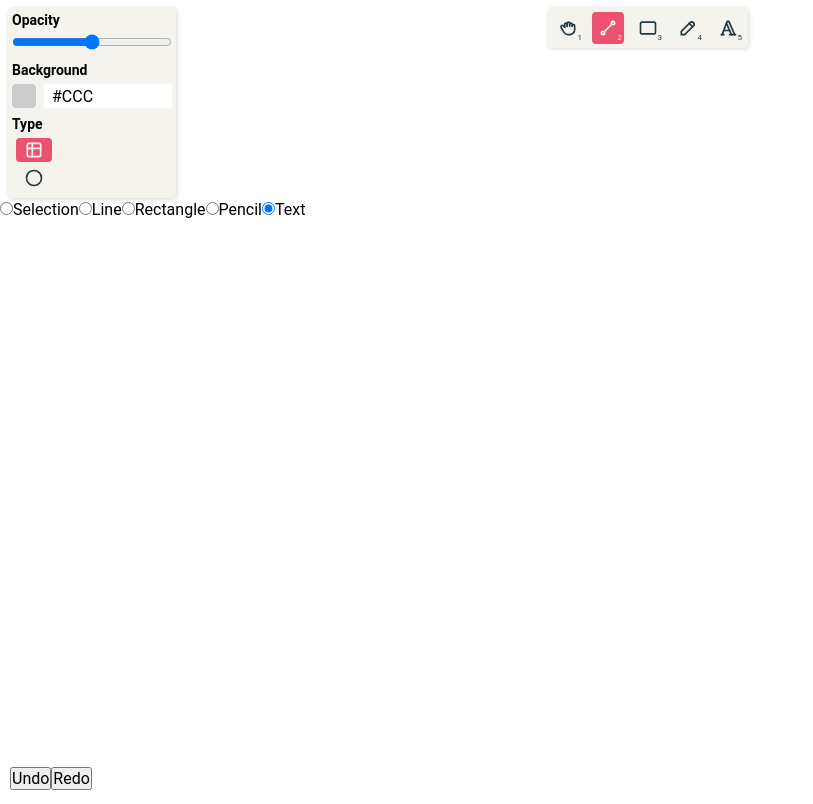
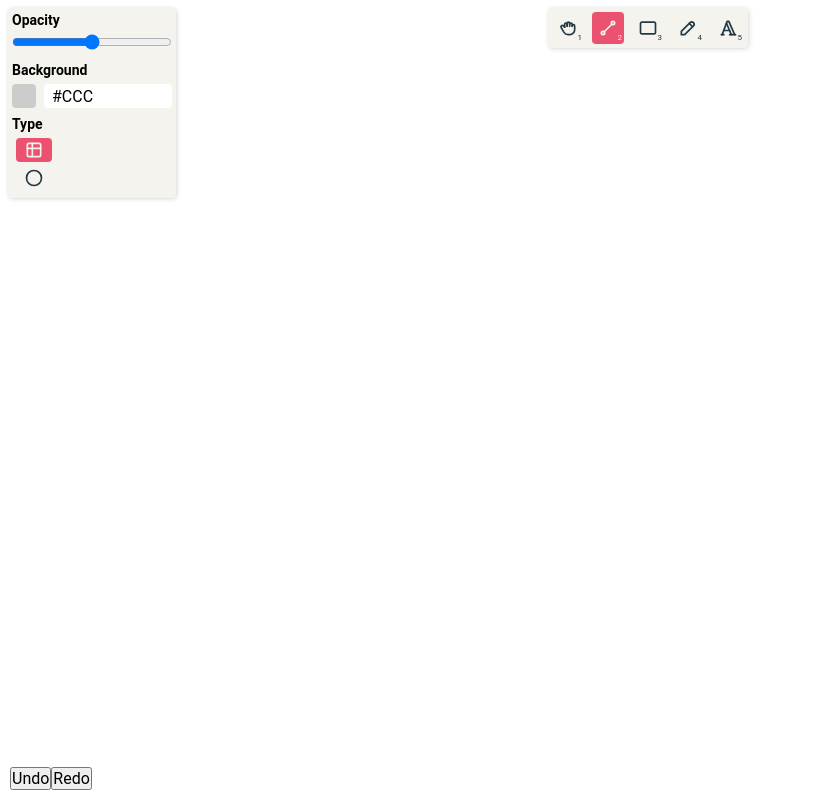
Before and after one commit to assonif/frontend-drawing, a React (Create React App) app: page / in a window 1280 px wide. Shown: the whole page, without its empty margins (0-813 px from the left). Built offline with nearby package versions, Linux system fonts and the light colour scheme.

Commit message:
feature/state managment implemented

```diff
--- a/src/App.js
+++ b/src/App.js
@@ -1,5 +1,7 @@
 import React from 'react';
+
 import { BrowserRouter } from 'react-router-dom';
+import Provider from './provider';
 
 import Router from './routes';
 
@@ -7,10 +9,12 @@ import GlobalStyles from './styles/global';
 
 function App() {
   return (
-    <BrowserRouter>
-      <Router />
-      <GlobalStyles />
-    </BrowserRouter>
+    <Provider>
+      <BrowserRouter>
+        <Router />
+        <GlobalStyles />
+      </BrowserRouter>
+    </Provider>
   );
 }
 
--- a/src/components/Canvas/index.js
+++ b/src/components/Canvas/index.js
@@ -134,9 +134,17 @@
 //   tool: PropTypes.oneOf(['line', 'rectangle', 'selection']).isRequired,
 // };
 
-import React, { useEffect, useLayoutEffect, useRef, useState } from 'react';
+import React, {
+  useContext,
+  useEffect,
+  useLayoutEffect,
+  useMemo,
+  useRef,
+  useState,
+} from 'react';
 import rough from 'roughjs/bundled/rough.esm';
 import getStroke from 'perfect-freehand';
+import { UserContext } from '../../provider';
 
 const generator = rough.generator();
 
@@ -333,9 +341,12 @@ const adjustmentRequired = (type) => ['line', 'rectangle'].includes(type);
 function App() {
   const [elements, setElements, undo, redo] = useHistory([]);
   const [action, setAction] = useState('none');
-  const [tool, setTool] = useState('text');
   const [selectedElement, setSelectedElement] = useState(null);
   const textAreaRef = useRef();
+
+  const { state } = useContext(UserContext);
+
+  const { tool } = useMemo(() => state, [state]);
 
   useLayoutEffect(() => {
     const canvas = document.getElementById('canvas');
@@ -545,43 +556,6 @@ function App() {
 
   return (
     <div>
-      <div style={{ position: 'fixed', top: '200px' }}>
-        <input
-          type="radio"
-          id="selection"
-          checked={tool === 'selection'}
-          onChange={() => setTool('selection')}
-        />
-        <label htmlFor="selection">Selection</label>
-        <input
-          type="radio"
-          id="line"
-          checked={tool === 'line'}
-          onChange={() => setTool('line')}
-        />
-        <label htmlFor="line">Line</label>
-        <input
-          type="radio"
-          id="rectangle"
-          checked={tool === 'rectangle'}
-          onChange={() => setTool('rectangle')}
-        />
-        <label htmlFor="rectangle">Rectangle</label>
-        <input
-          type="radio"
-          id="pencil"
-          checked={tool === 'pencil'}
-          onChange={() => setTool('pencil')}
-        />
-        <label htmlFor="pencil">Pencil</label>
-        <input
-          type="radio"
-          id="text"
-          checked={tool === 'text'}
-          onChange={() => setTool('text')}
-        />
-        <label htmlFor="text">Text</label>
-      </div>
       <div style={{ position: 'fixed', bottom: 0, padding: 10 }}>
         <button onClick={undo}>Undo</button>
         <button onClick={redo}>Redo</button>
--- a/src/pages/Home/index.js
+++ b/src/pages/Home/index.js
@@ -1,21 +1,24 @@
-import React, { useState } from 'react';
+import React, { useContext } from 'react';
 import Canvas from '../../components/Canvas';
 import PageSettings from '../../components/PageSettings';
 import Toolbar from '../../components/Toolbar';
+import { UserContext } from '../../provider';
+import { changeTool } from '../../store/modules/tool/actions';
 import { Container } from './styles';
 
 function Home() {
-  const [tool, setTool] = useState('line');
+  const { dispatch, state } = useContext(UserContext);
 
   const handleChangeTool = (event) => {
     const { name } = event.currentTarget;
-    setTool(name);
+
+    dispatch(changeTool(name));
   };
 
   return (
     <Container>
       <PageSettings />
-      <Toolbar handleChangeTool={handleChangeTool} tool={tool} />
+      <Toolbar handleChangeTool={handleChangeTool} tool={state.tool} />
       {/* <DrawingMenu handleChangeTool={handleChangeTool} /> */}
       <Canvas />
     </Container>
--- /dev/null
+++ b/src/provider.js
@@ -0,0 +1,25 @@
+import React, { createContext, useMemo } from 'react';
+import PropTypes from 'prop-types';
+import { initialState, toolReducer } from './store/modules/tool/reducer';
+
+export const UserContext = createContext();
+
+function Provider({ children }) {
+  const [state, dispatch] = React.useReducer(toolReducer, initialState);
+
+  const value = useMemo(
+    () => ({
+      state,
+      dispatch,
+    }),
+    [state, dispatch],
+  );
+
+  return <UserContext.Provider value={value}>{children}</UserContext.Provider>;
+}
+
+export default Provider;
+
+Provider.propTypes = {
+  children: PropTypes.node.isRequired,
+};
--- /dev/null
+++ b/src/store/modules/tool/actions.js
@@ -0,0 +1,6 @@
+export function changeTool(payload) {
+  return {
+    type: '@tool/CHANGE_TOOL',
+    payload,
+  };
+}
--- /dev/null
+++ b/src/store/modules/tool/actionsType.js
@@ -0,0 +1 @@
+export const CHANGE_TOOL = '@tool/CHANGE_TOOL';
--- /dev/null
+++ b/src/store/modules/tool/reducer.js
@@ -0,0 +1,19 @@
+import { CHANGE_TOOL } from './actionsType';
+
+export const initialState = {
+  tool: 'line',
+};
+
+export const toolReducer = (state, { type, payload }) => {
+  switch (type) {
+    case CHANGE_TOOL: {
+      return {
+        ...state,
+        tool: payload,
+      };
+    }
+
+    default:
+      return state;
+  }
+};
```
Also changed, not shown: package.json (line endings or trailing spaces), 1 other file (tests, documents, lock files or other folders).
